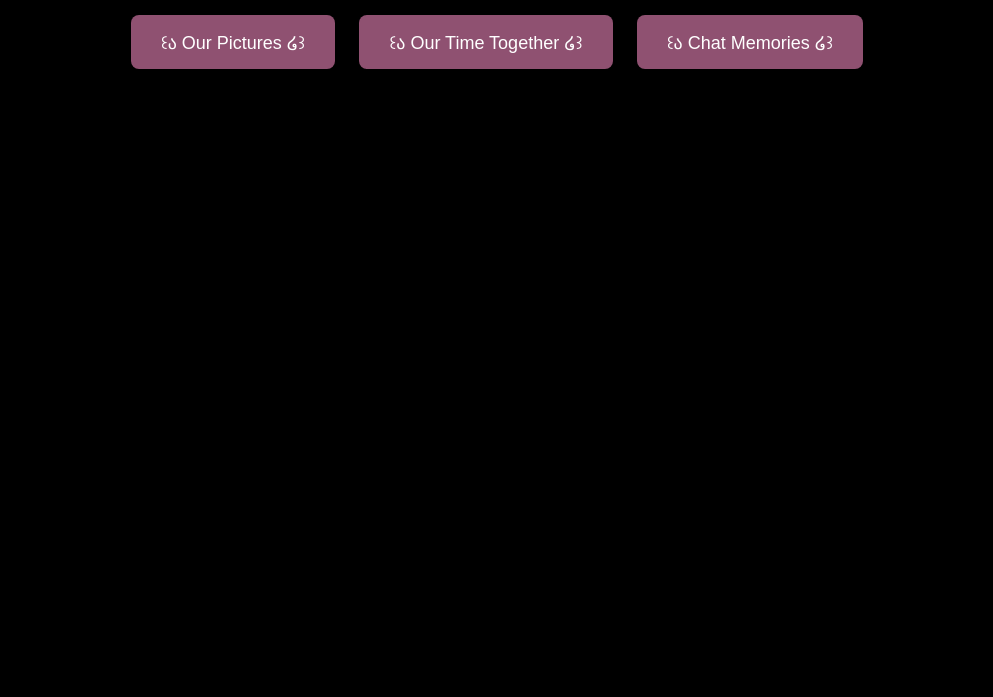
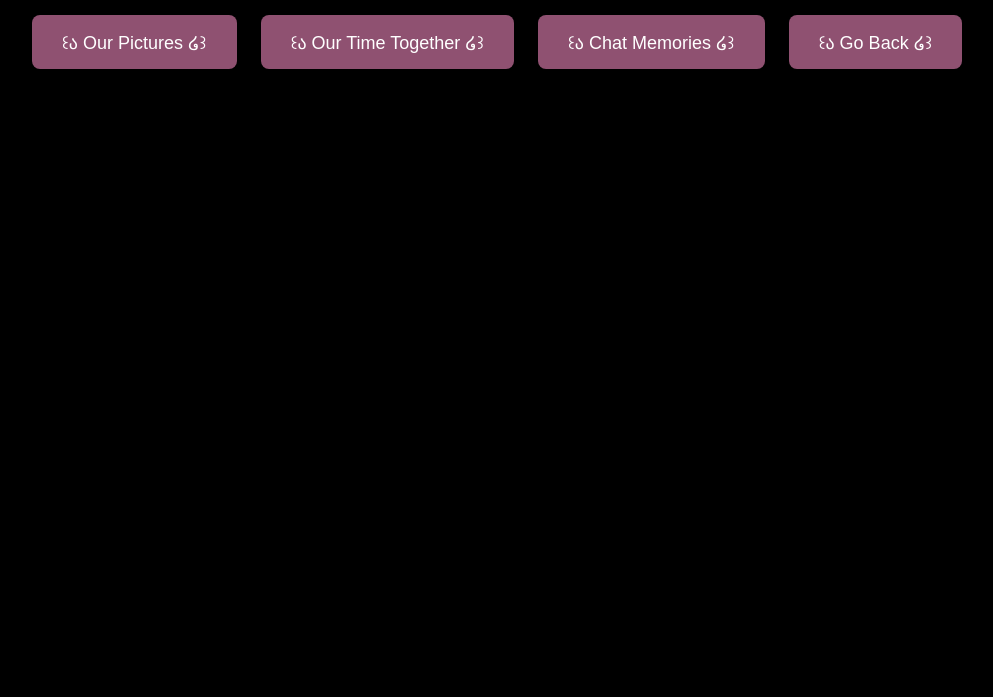
Before and after one commit to K4p00f/PissyShu, a plain HTML site: page index.html in a window 1280 px wide. Shown: the part 103-800 px from the top of the page, without its empty margins (143-1136 px from the left). Drawn offline with Linux system fonts and the light colour scheme.

Commit message:
Add files via upload

```diff
--- a/index.html
+++ b/index.html
@@ -12,6 +12,7 @@
         <button onclick="location.href='pictures.html'">꒰ა Our Pictures ໒꒱</button>
         <button onclick="location.href='time.html'">꒰ა Our Time Together ໒꒱</button>
         <button onclick="location.href='chat.html'">꒰ა Chat Memories ໒꒱</button>
+        <button onclick="location.href='https://pissyshu.carrd.co/'">꒰ა Go Back ໒꒱</button>
     </div>
 </body>
 </html>
```
